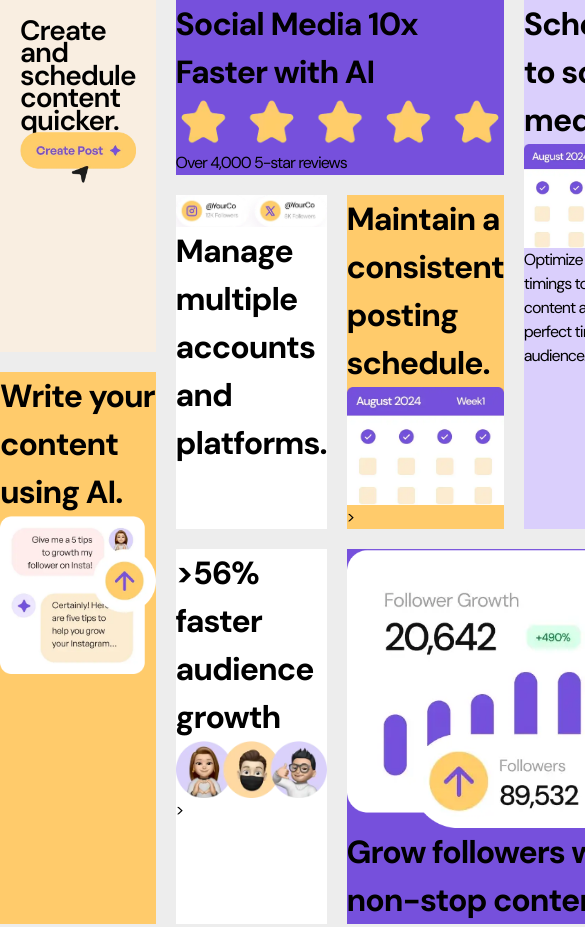
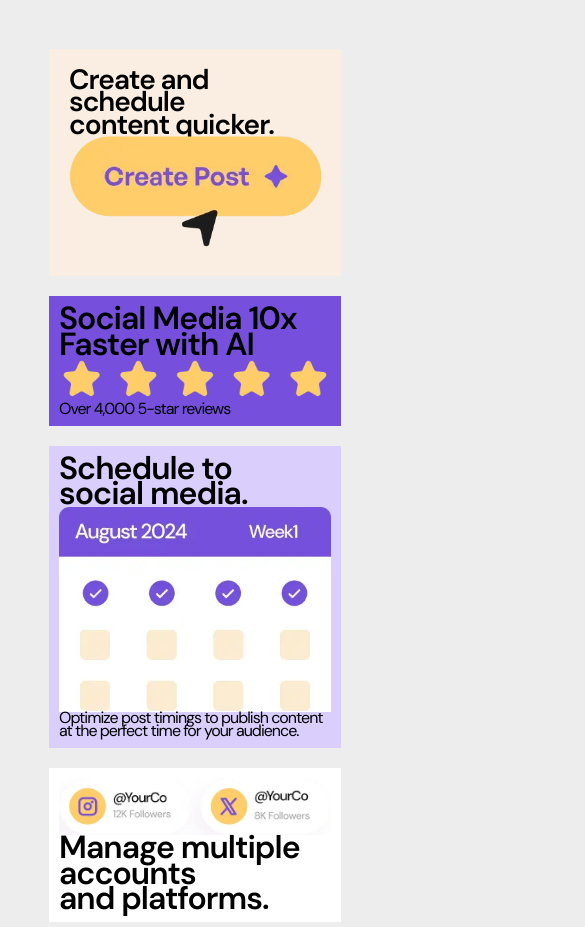
Before and after one commit to Aylaataydir/Bento_Grid_Main, a plain HTML site: page index.html in a window 390 px wide. Shown: the top 927 px of the page, 585 px wide, since content can reach past the window. Drawn offline with Linux system fonts and the light colour scheme.

Commit message:
`Refactor HTML and CSS layout: add 'box' class, adjust grid template and styles`

```diff
--- a/index.html
+++ b/index.html
@@ -20,52 +20,52 @@
 
 <body>
 
-  <div class="main">
+  <div class="main box">
     <div class="create">
 
       <h1>Create and schedule content quicker.</h1>
       <img src="assets/images/illustration-create-post.webp" alt="create post button">
 
     </div>
-    <div class="social">
+    <div class="social box">
 
       <h1>Social Media 10x Faster with AI</h1>
       <img src="assets/images/illustration-five-stars.webp" alt="five stars">
       <p>Over 4,000 5-star reviews</p>
 
     </div>
-    <div class="schedule">
+    <div class="schedule box">
 
       <h1>Schedule to social media.</h1>
       <img src="assets/images/illustration-consistent-schedule.webp" alt="">
       <p> Optimize post timings to publish content at the perfect time for your audience.</p>
 
     </div>
-    <div class="write">
+    <div class="write box">
 
       <h1> Write your content using AI.</h1>
       <img src="assets/images/illustration-ai-content.webp" alt="">
 
     </div>
-    <div class="manage">
+    <div class="manage box">
 
       <img src="assets/images/illustration-multiple-platforms.webp" alt="">
       <h1>Manage multiple accounts and platforms.</h1>
 
     </div>
-    <div class="maintain">
+    <div class="maintain box">
 
       <h1>Maintain a consistent posting schedule.</h1>
       <img src="assets/images/illustration-consistent-schedule.webp" alt="">
       >
     </div>
-    <div class="faster">
+    <div class="faster box">
 
       <h1>>56% faster audience growth</h1>
       <img src="assets/images/illustration-audience-growth.webp" alt="">
       >
     </div>
-    <div class="grow">
+    <div class="grow box">
 
       <img src="assets/images/illustration-grow-followers.webp" alt="">
       <h1>Grow followers with non-stop content.</h1>
--- a/style.css
+++ b/style.css
@@ -59,12 +59,16 @@ h1, h2, h3, h4, h5, h6 {
 /*------------CSS RESET END------------------*/
 
 body{
+    min-height: 100vh;
     background-color: rgb(237, 237, 237);
-    min-height: 100vh;
-    height: 100%;
     font-family: var(--ff-DMSans);
     font-size: 1rem;
     letter-spacing: -1px;
+    display: flex;
+    justify-content: center;
+    align-items: center;
+
+
 
 }
 
@@ -73,8 +77,7 @@ body{
     max-width: 1440px;
     display: grid;
     gap: 20px;
-    margin: 0 auto;
-
+    margin: 10% ;
     grid-template-columns: repeat(4, 1fr);
     grid-template-areas:
     "create social social schedule"
@@ -84,6 +87,30 @@ body{
 
 }
 
+ @media (max-width: 875px){
+  .main {
+    grid-template-columns: 1fr;
+    grid-template-areas:
+    "create"
+    "social"
+    "schedule"
+    "manage"
+    "maintain"
+    "write"
+    "faster"
+    "grow";
+  }
+ }
+
+
+.box{
+  padding: 10px;
+  line-height: 0.8;
+}
+
+.box h1{
+  font-weight: 600;
+}
 
 
 .create{
@@ -97,9 +124,7 @@ body{
 
 }
 
-.create h1{
-  font-weight: 600;
-}
+
 
 .social{
     background-color: var(--clr-Purple500);
```
